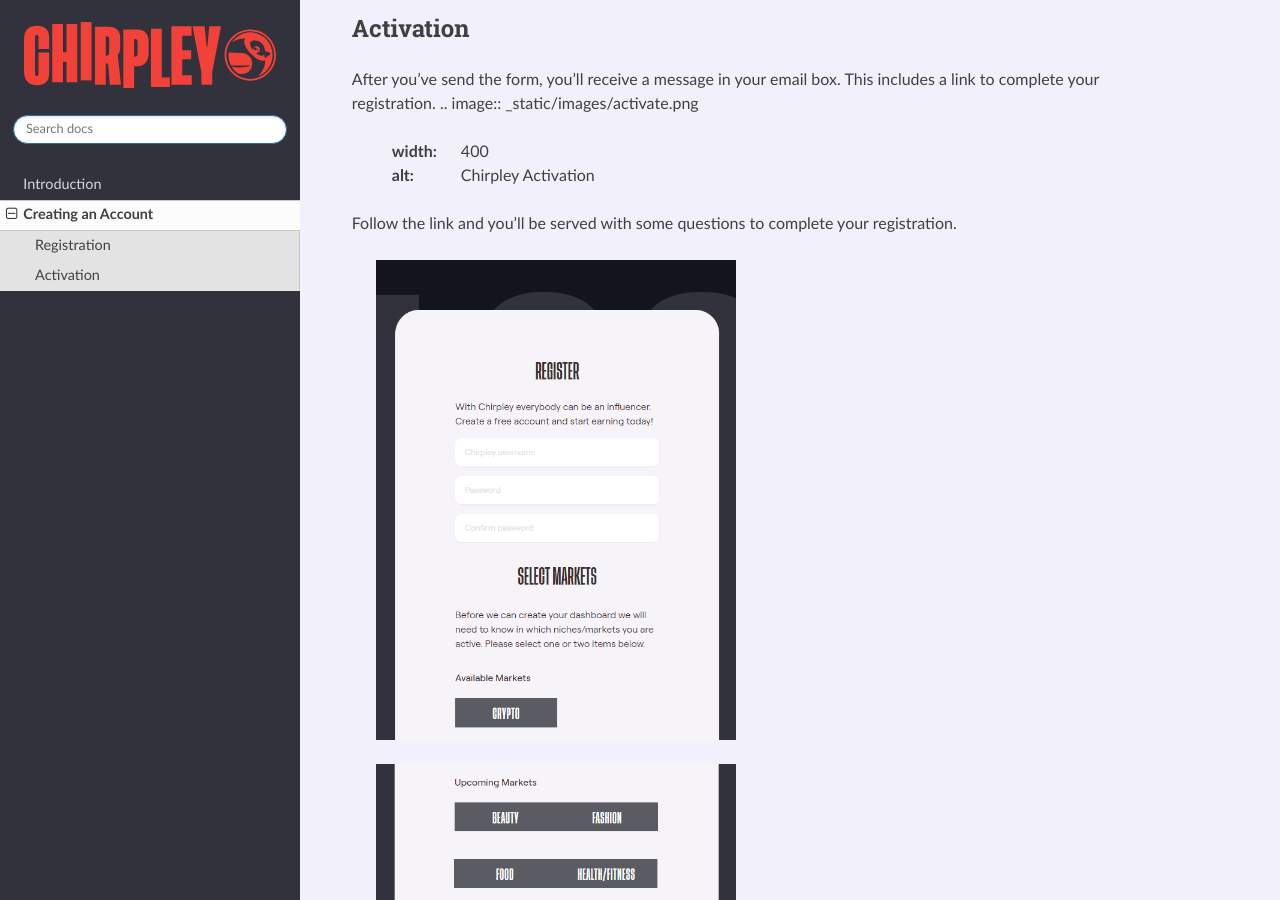
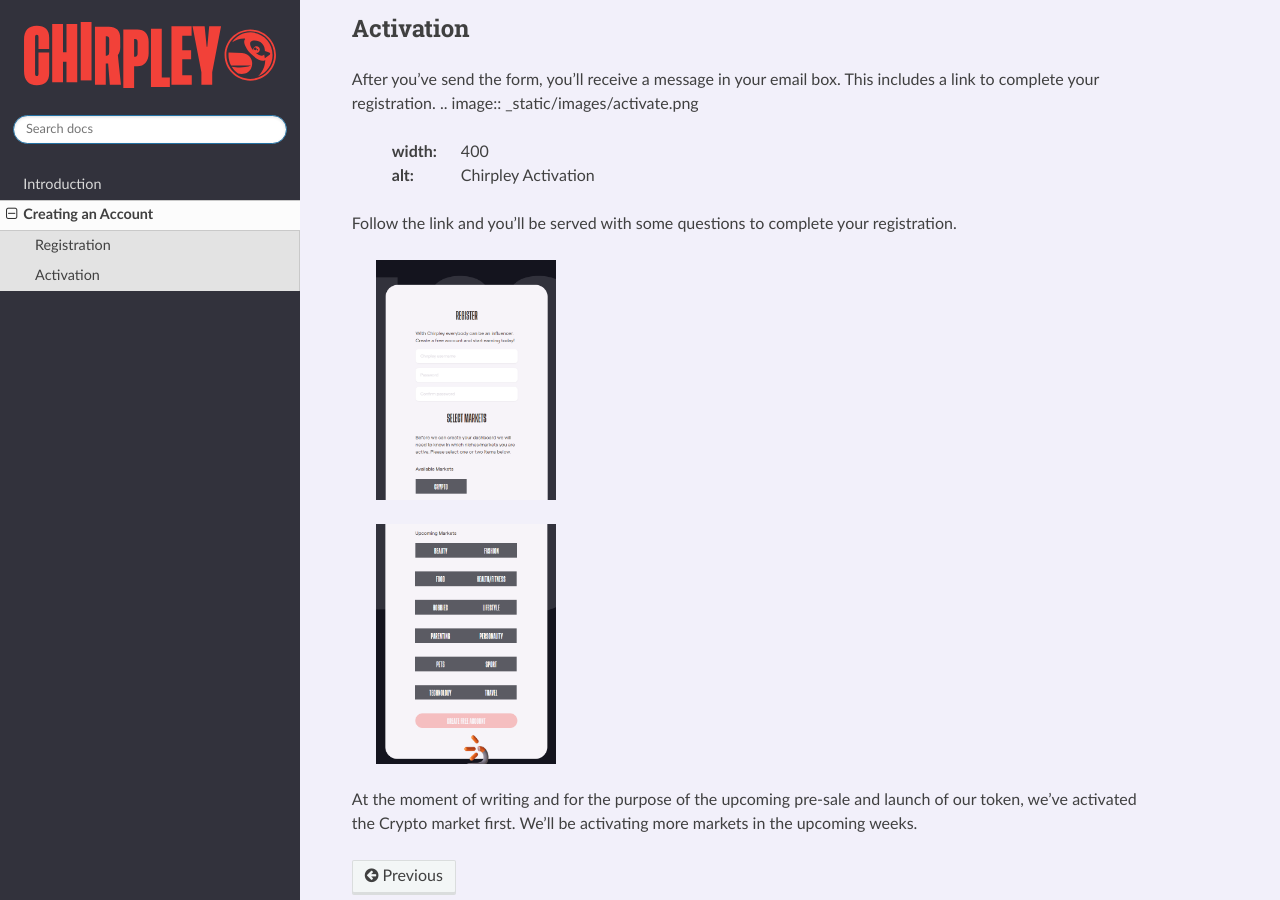
Before and after one commit to chirpley/docs, a Sphinx documentation site: the page built from docs/source/Register.rst, in a window 1280 px wide and 900 px high, scrolled down 1145 px. Built offline with Sphinx 7.4.7 and the Read the Docs theme 2.0.0, drawn with Linux system fonts in a browser that asks for light colours.

Commit message:
Update Register.rst

```diff
--- a/docs/source/Register.rst
+++ b/docs/source/Register.rst
@@ -36,11 +36,11 @@
 Follow the link and you'll be served with some questions to complete your registration.
 
    .. figure:: _static/images/register1.png
-    :scale: 60%
+    :scale: 30%
     :alt: Complete registration 1
 
    .. figure:: _static/images/register2.png
-    :scale: 60%
+    :scale: 30%
     :alt: Complete registration 2
 
 At the moment of writing and for the purpose of the upcoming pre-sale and launch of our token, we've activated the Crypto market first.
```
